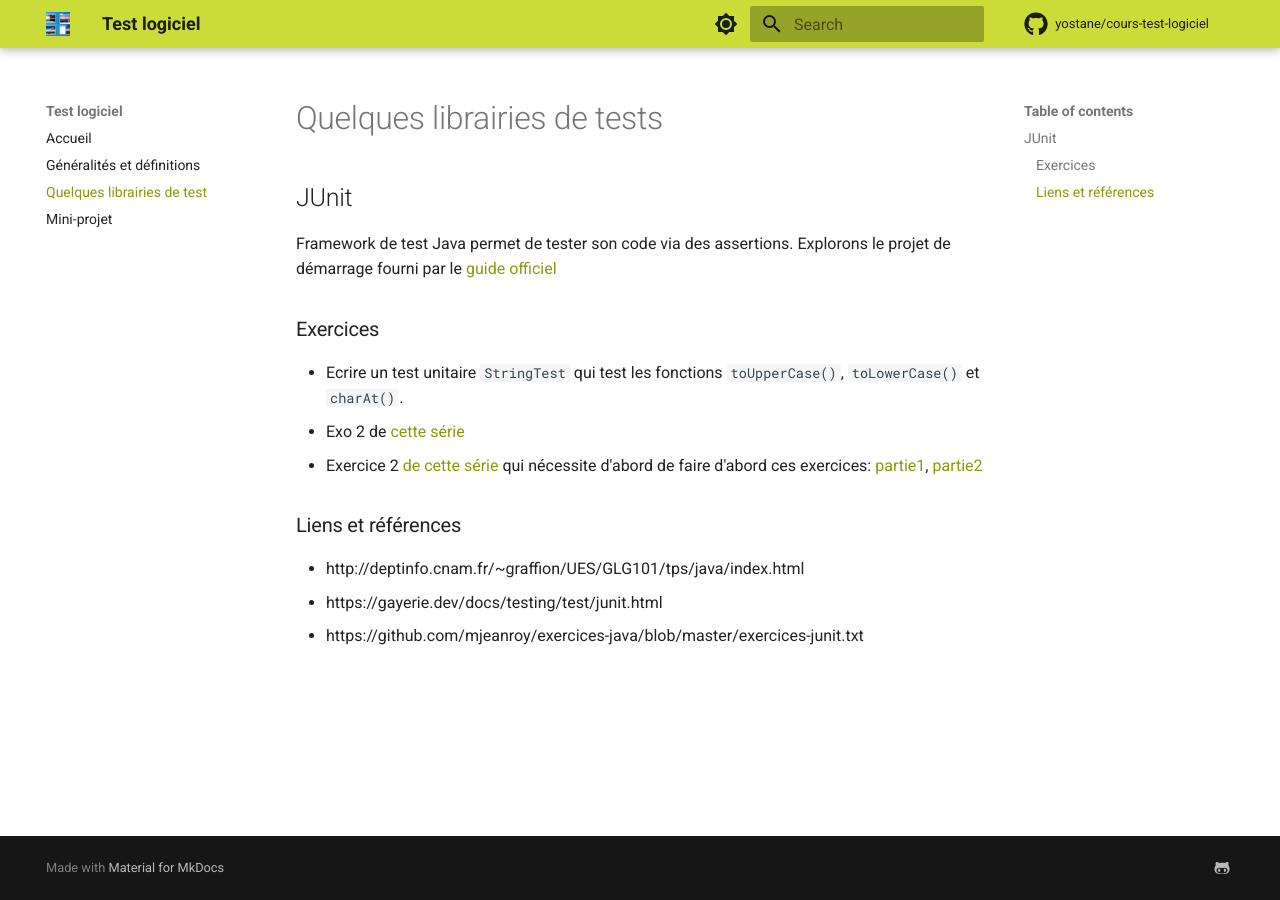
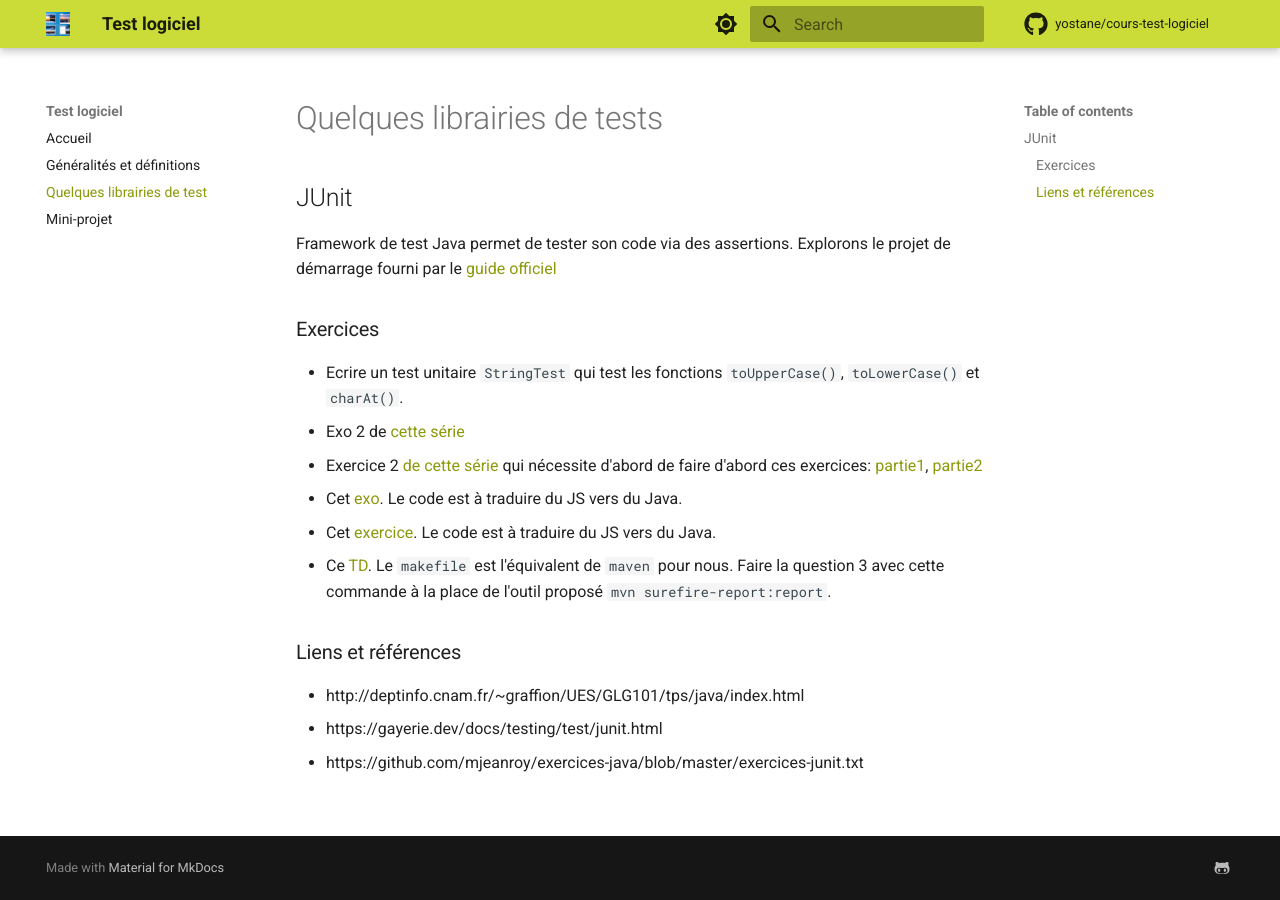
Before and after one commit to yostane/cours-test-logiciel, an MkDocs documentation site: the page built from docs/librairies.md, in a window 1280 px wide. Built offline with MkDocs 1.6.1 and Material for MkDocs 9.7.7, drawn with Linux system fonts in a browser that asks for light colours; comment, search, counter and statistics services are not loaded.

Commit message:
MAJ exos

```diff
--- a/docs/librairies.md
+++ b/docs/librairies.md
@@ -10,6 +10,9 @@ Explorons le projet de démarrage fourni par le [guide officiel](https://junit.o
 -   Ecrire un test unitaire `StringTest` qui test les fonctions `toUpperCase()`, `toLowerCase()` et `charAt()`.
 -   Exo 2 de [cette série](http://deptinfo.cnam.fr/~graffion/UES/GLG101/tps/java/index.html)
 -   Exercice 2 [de cette série](https://github.com/mjeanroy/exercices-java/blob/master/exercices-junit.txt) qui nécessite d'abord de faire d'abord ces exercices: [partie1](https://github.com/mjeanroy/exercices-java/blob/master/exercice-data-structures.txt), [partie2](https://github.com/mjeanroy/exercices-java/blob/master/exercice-data-structures2.txt)
+-   Cet [exo](https://librecours.net/module/js/js18/test-unitaire_app.xhtml). Le code est à traduire du JS vers du Java.
+-   Cet [exercice](https://librecours.net/module/js/js18/test-fonctionnel_app.xhtml). Le code est à traduire du JS vers du Java.
+-   Ce [TD](https://www.labri.fr/perso/renault/working/teaching/testlog/files/td2.pdf). Le `makefile` est l'équivalent de `maven` pour nous. Faire la question 3 avec cette commande à la place de l'outil proposé `mvn surefire-report:report`.
 
 ### Liens et références
 
```
